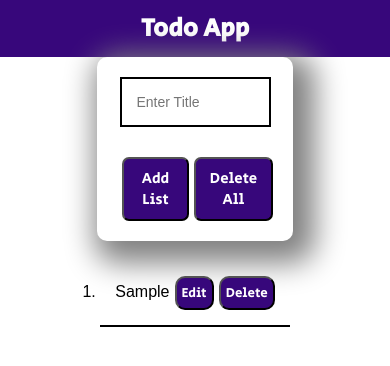
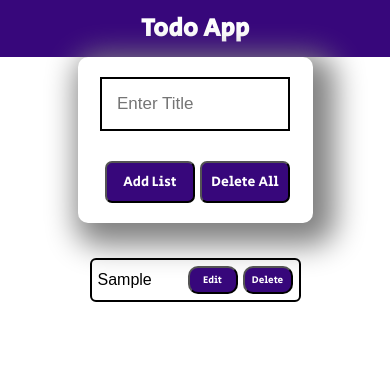
Before and after one commit to mzain42401/JS, a plain HTML site: page todoList/index.html in a window 390 px wide. Both pictures are taken after typing "Sample" into the empty fields and a click on the button "Add List". Drawn offline with Linux system fonts and the light colour scheme.

Commit message:
practice

```diff
--- /dev/null
+++ b/blubOnOff/style.css
@@ -0,0 +1,34 @@
+*{
+    margin: 0;
+padding: 0;
+}
+body{
+    background-color: #000;
+}
+.main{
+    position: absolute;
+    left: 50%;
+    top: 50%;
+    height: 70vh;
+    width: 70vw;
+    transform: translate(-50%,-50%);
+    /* border: 1px solid red; */
+    display: flex;
+    flex-direction: column;
+    justify-content: space-between;
+    align-items: center;
+
+}
+.btns{
+    /* border: 1px solid red; */
+    width: 50%;
+display: flex;
+justify-content: space-between;
+align-items: center;
+}
+button{
+    font-size: 14px;
+    padding: 10px;
+    cursor: pointer;
+    border-radius: 20px;
+}
--- a/todoList/app.js
+++ b/todoList/app.js
@@ -3,6 +3,8 @@ function clicked() {
     if (inp.value.length != 0) {
         var UL = document.getElementById("unorderList");
         var create_Element = document.createElement("li")
+        var btnDiv=document.createElement("div")
+
 
 
         var creat_button1 = document.createElement("button")
@@ -22,10 +24,14 @@ function clicked() {
         creat_button2.appendChild(creat_button2_TextNode)
 
 
+
+
         var create_TextNode = document.createTextNode(inp.value)
+
         create_Element.appendChild(create_TextNode)
-        create_Element.appendChild(creat_button1)
-        create_Element.appendChild(creat_button2)
+        btnDiv.appendChild(creat_button1)
+        btnDiv.appendChild(creat_button2)
+        create_Element.appendChild(btnDiv)
 
         UL.appendChild(create_Element)
         inp.value = ""
--- a/todoList/style.css
+++ b/todoList/style.css
@@ -18,7 +18,7 @@
     padding: 15px;
     border: 2px solid black;
     outline: none;
-    width: 30vw;
+    width: 40vw;
 }
 #mainDiv{
     display: flex;
@@ -32,7 +32,7 @@ padding: 20px;
 box-shadow:  10px 10px 30px 12px gray;
 border-radius: 10px;
 /* margin-top: 15px; */
-width: 40vw;
+width: 50vw;
 margin: auto;
 display: flex;
 flex-direction: column;
@@ -52,6 +52,10 @@ align-items: center;
     border-radius: 7px;
     font-size: 15px;
     font-family: 'Secular One', sans-serif;
+    display: flex;
+    justify-content: center;
+    align-items: center;
+
 
 }
 #btn:hover{
@@ -65,16 +69,21 @@ cursor: pointer;
 #ul{
     display: flex;
     justify-content: center;
-margin-top: 20px;
+margin-top: 30px;
 font-family: 'Secular One', sans-serif;
 
 }
-ul{
-    list-style:decimal;
-}
+
 ul li{
-    border-bottom: 2px solid black;
-    padding: 15px;
+    border: 2px solid black;
+    border-radius: 6px;
+    font-size: 20px;
+    padding: 6px;
+    width: 450px;
+    display: flex;
+    align-items: center;
+    justify-content: space-between;
+    margin-top: 5px;
 
 }
 .democlass{
@@ -84,6 +93,7 @@ ul li{
 font-family: 'Secular One', sans-serif;
 border-radius: 10px;
 margin-left: 5px;
+width: 70px;
 
 }
 .democlass:hover{
@@ -92,6 +102,7 @@ margin-left: 5px;
     transition: .5s;
 font-family: 'Secular One', sans-serif;
 border: 2px solid rgb(55, 7, 123) ;
+cursor: pointer;
 
 }
 .democlass:active{
@@ -104,6 +115,19 @@ border: 2px solid rgb(55, 7, 123) ;}
 @media (max-width: 600px) {
 
     #inp{
+        font-size: 17px;
+    }
+    ul li{
+        width: 50vw;
+        font-size: 16px;
+    }
+    #btn{
+        width: 90px;
         font-size: 14px;
     }
+    .democlass{
+        width: 50px;
+        font-size: 10px;
+    }
+
 }
```
Also changed, not shown: blubOnOff/app.js (added, +9 -0 lines), blubOnOff/index.html (added, +21 -0 lines), onlineJS-classes/array.js (+13 -0 lines), todoList/index.html (+3 -1 lines), blubOnOff/images/blub11.png (added), blubOnOff/images/blub22.png (added).
